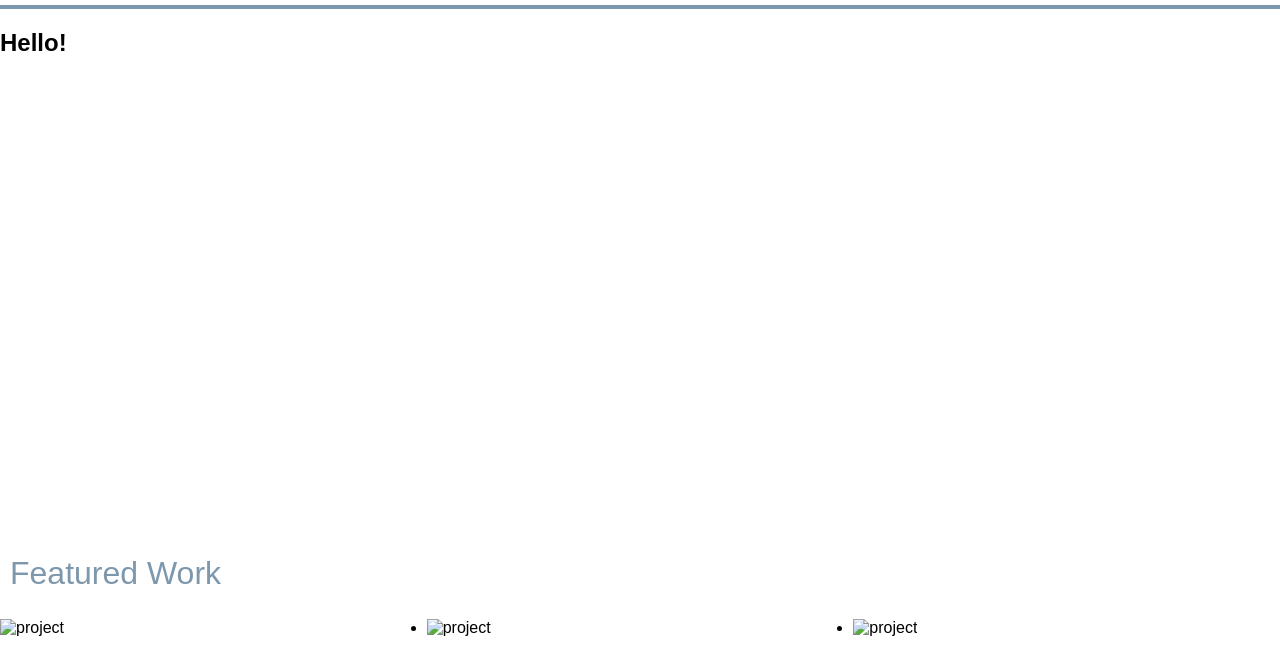
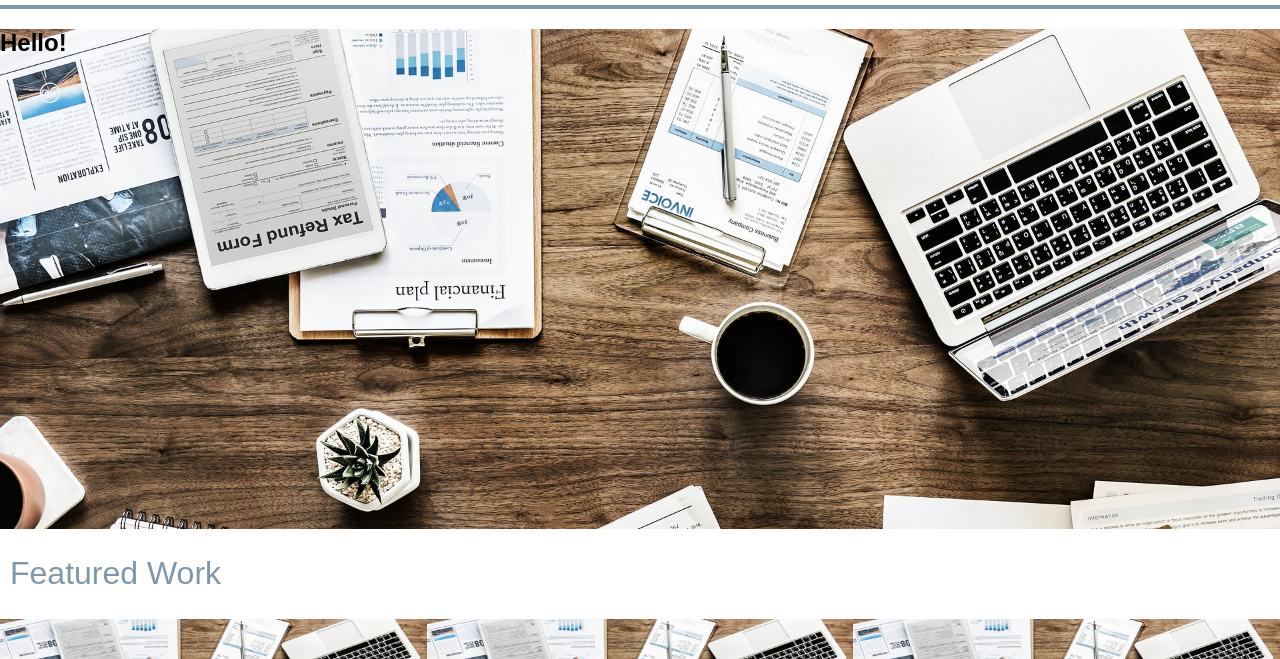
Before and after one commit to jvincent3/Udacity-Portfolio, a plain HTML site: page index.html in a window 1280 px wide. Shown: the part 105-764 px from the top of the page. Drawn offline with Linux system fonts and the light colour scheme.

Commit message:
Update
Fixed a bug where images won't show up

```diff
--- a/index.html
+++ b/index.html
@@ -31,21 +31,21 @@
 			  <h2 class="featured__work">Featured Work</h2>
 			  <ul class="row">
 			  	<li>
-				  <img class="project__img" src="images/hero-img.jpg" alt="project">
+				  <img class="project__img" src="assets/hero-img.jpg" alt="project">
 				  <div class="project__info">
 				    <h2 class="project__name">Title</h2>
 				    <a class="project__url">http://www.blabla.com/</a>
 				  </div>
 			  	</li>
 			  	<li>
-				  <img class="project__img" src="images/hero-img.jpg" alt="project">
+				  <img class="project__img" src="assets/hero-img.jpg" alt="project">
 				  <div class="project__info">
 				    <h2 class="project__name">Title</h2>
 				    <a class="project__url">http://www.blabla.com/</a>
 				</div>
 			  	</li>
 			  	<li>
-				  <img class="project__img" src="images/hero-img.jpg" alt="project">
+				  <img class="project__img" src="assets/hero-img.jpg" alt="project">
 				  <div class="project__info">
 				    <h2 class="project__name">Title</h2>
 				    <a class="project__url">http://www.blabla.com/</a>
--- a/styles.css
+++ b/styles.css
@@ -39,7 +39,7 @@ hr {
 }
 .hero {
 	height: 300px;
-	background-image: url('images/hero-img.jpg');
+	background-image: url('assets/hero-img.jpg');
 	background-size: cover;
 }
 .featured__work {
@@ -54,6 +54,7 @@ hr {
 	-webkit-box-flex: 0;
     flex: 0 0 100%;
     max-width: 100%;
+    margin: auto;
 }
 .project__img {
 	width: 100%;
@@ -71,6 +72,7 @@ hr {
 	flex-wrap: wrap;
 	margin-left: 0;
 	margin-right: 0;
+	list-style: none;
 }
 
 
```
Also changed, not shown: 1 other file.
